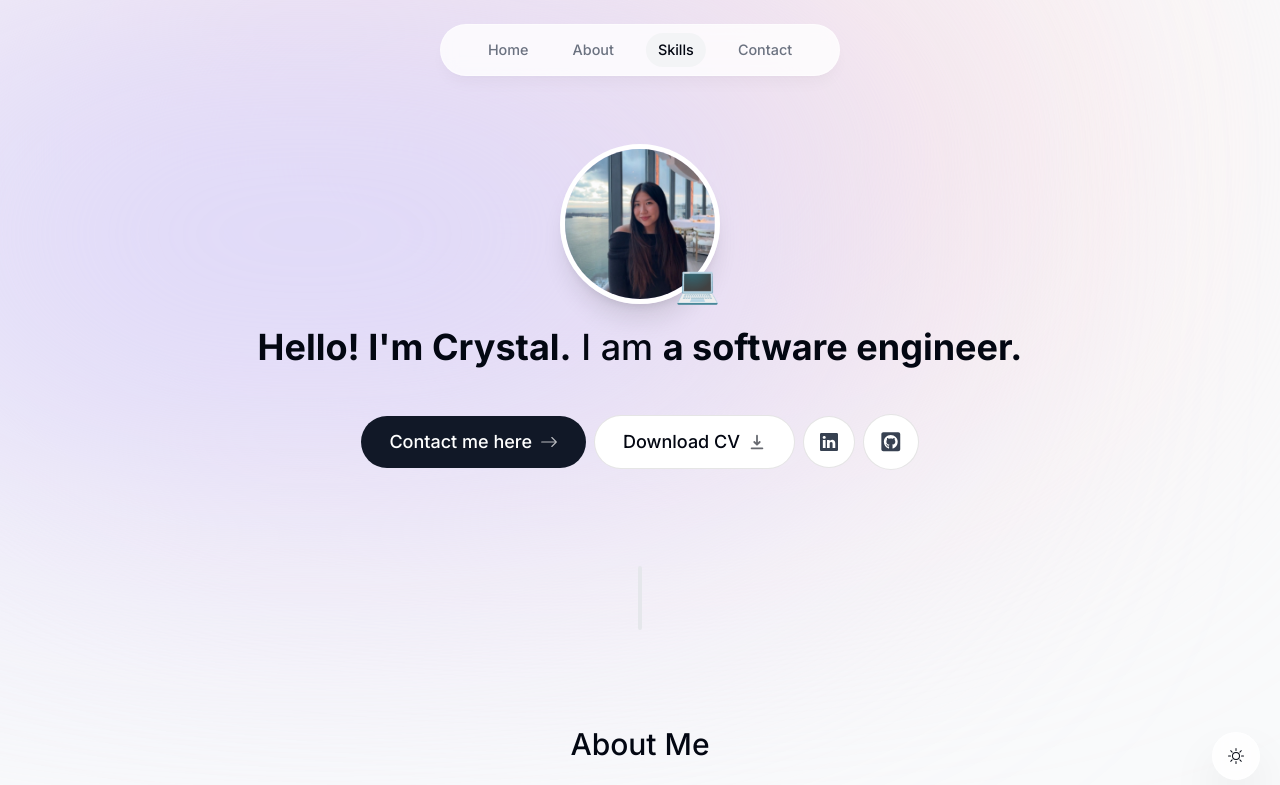
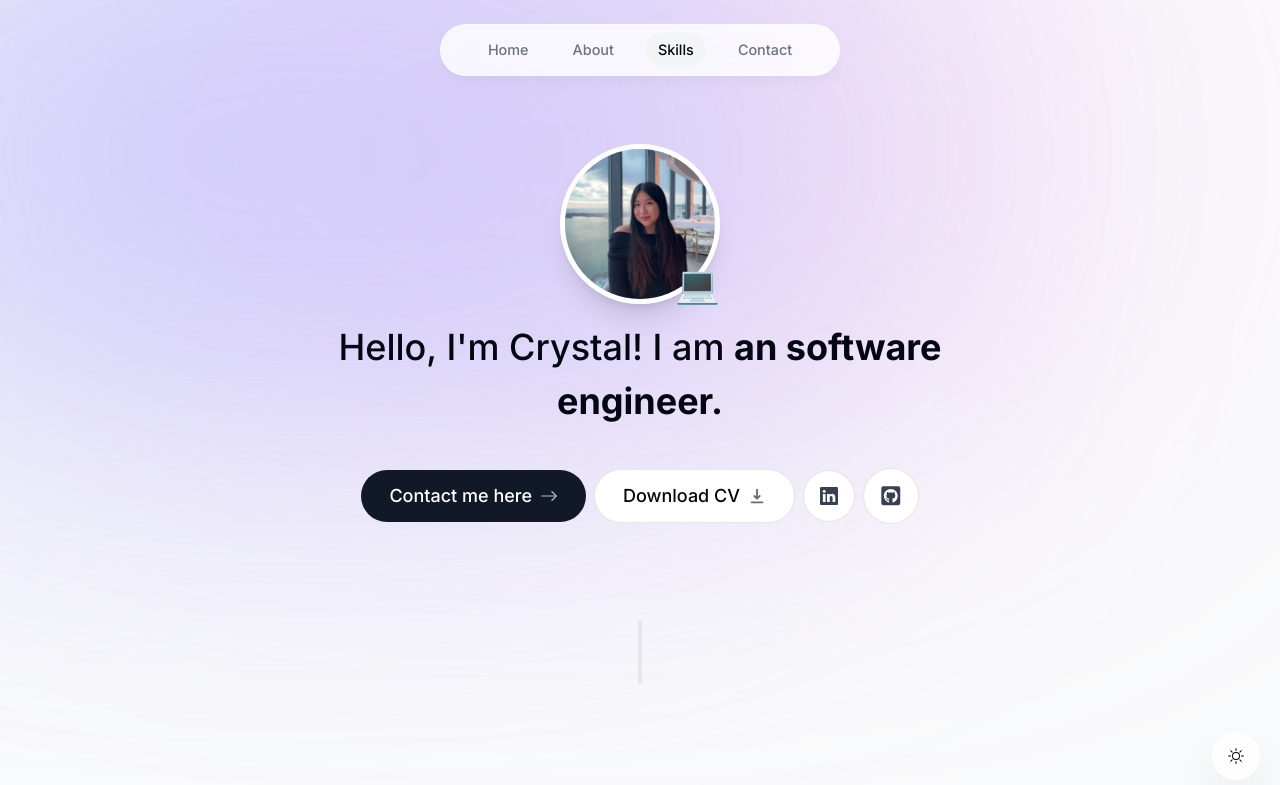
Before and after one commit to crystal-valdez/crystal-valdez.github.io, a Next.js app: page / in a window 1280 px wide. Shown: the top 785 px of the page. Built offline with nearby package versions, Linux system fonts and the light colour scheme.

Commit message:
colour change

```diff
--- a/app/layout.tsx
+++ b/app/layout.tsx
@@ -23,8 +23,8 @@ export default function RootLayout({
       <body
         className={`${inter.className} bg-gray-50 text-gray-950 relative pt-28 sm:pt-36 dark:bg-gray-900 dark:text-gray-50 dark:text-opacity-90`}
       >
-        <div className="bg-[#fbe2e3] absolute top-[-6rem] -z-10 right-[11rem] h-[31.25rem] w-[31.25rem] rounded-full blur-[10rem] sm:w-[68.75rem] dark:bg-[#946263]"></div>
-        <div className="bg-[#dbd7fb] absolute top-[-1rem] -z-10 left-[-35rem] h-[31.25rem] w-[50rem] rounded-full blur-[10rem] sm:w-[68.75rem] md:left-[-33rem] lg:left-[-28rem] xl:left-[-15rem] 2xl:left-[-5rem] dark:bg-[#676394]"></div>
+        <div className="bg-[#ff85e53d] absolute top-[-6rem] -z-10 right-[11rem] h-[31.25rem] w-[31.25rem] rounded-full blur-[10rem] sm:w-[68.75rem] dark:bg-[#c576ac]"></div>
+        <div className="bg-[#98a9ff78] absolute top-[-6rem] -z-10 left-[-35rem] h-[31.25rem] w-[31.25rem] rounded-full blur-[10rem] sm:w-[68.75rem] md:left-[-33rem] lg:left-[-28rem] xl:left-[-15rem] 2xl:left-[-5rem] dark:bg-[#676394]"></div>
 
         <ThemeContextProvider>
           <ActiveSectionContextProvider>
--- a/components/intro.tsx
+++ b/components/intro.tsx
@@ -62,8 +62,8 @@ export default function Intro() {
         initial={{ opacity: 0, y: 100 }}
         animate={{ opacity: 1, y: 0 }}
       >
-        <span className="font-bold">Hello! I'm Crystal.</span> I am{" "}
-        <span className="font-bold">a software engineer.</span>
+        <span className="">Hello, I'm Crystal! </span> I am{" "}
+        <span className="font-bold">an software engineer.</span>
       </motion.h1>
 
       <motion.div
--- a/components/skills.tsx
+++ b/components/skills.tsx
@@ -33,7 +33,7 @@ export default function Skills() {
       <ul className="flex flex-wrap justify-center gap-2 text-lg text-gray-800">
         {skillsData.map((skill, index) => (
           <motion.li
-            className="bg-white borderBlack rounded-xl px-5 py-3 dark:bg-white/10 dark:text-white/80"
+            className="bg-[#f8e9ed] rounded-xl px-5 py-3 dark:bg-[#f7d6e0]/25 dark:text-white/80"
             key={index}
             variants={fadeInAnimationVariants}
             initial="initial"
```
Also changed, not shown: 1 other file (tests, documents, lock files or other folders).
